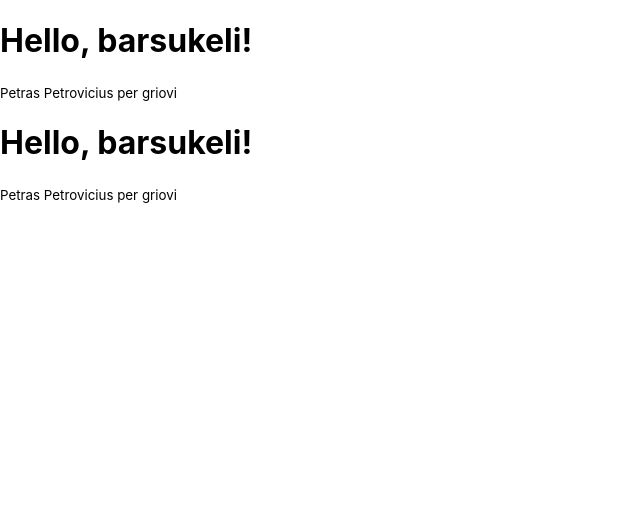
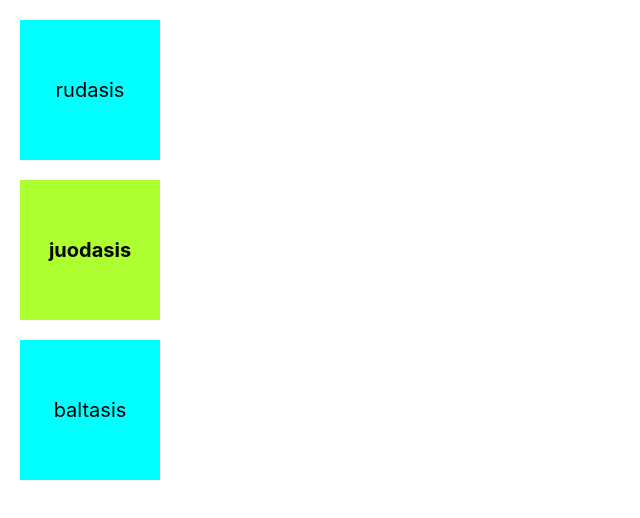
Before and after one commit to ginotas/react-projektas, a React (Create React App) app: page / in a window 1280 px wide. Shown: the top 518 px of the page, without its empty margins (0-640 px from the left). Built offline with nearby package versions, Linux system fonts and the light colour scheme.

Commit message:
sasas ir kt dalykai

```diff
--- a/package.json
+++ b/package.json
@@ -9,6 +9,7 @@
     "react": "^17.0.2",
     "react-dom": "^17.0.2",
     "react-scripts": "4.0.3",
+    "sass": "^1.39.0",
     "web-vitals": "^1.1.2"
   },
   "scripts": {
--- a/src/components/app.jsx
+++ b/src/components/app.jsx
@@ -1,12 +1,16 @@
-import Component from "./Component";
-import Stalas from "./stalas";
+
+import Kvadratas from "./kvadratas";
 
 
-function App(props) {
+const data = ["rudasis", "juodasis", "baltasis"];
+
+function App() {
     return (
         <>
-        <Component per={props.per} name={"Petras"} surname={"Petrovicius"}></Component>
-        <Stalas per={props.per} name={"Petras"} surname={"Petrovicius"}></Stalas>
+
+        {data.map((b, i) => <Kvadratas key={i} bebras={b} /> )}
+
+
         </>
         );
     }
--- /dev/null
+++ b/src/components/bebras.jsx
@@ -0,0 +1,9 @@
+function Bebras(props) {
+    return (
+       <span>{props.bebras}</span>
+        );
+    }
+
+
+
+export default Bebras;
--- /dev/null
+++ b/src/components/kvadratas.jsx
@@ -0,0 +1,19 @@
+import Bebras from "./bebras";
+
+// KOMPONENTAS
+
+function Kvadratas(props) {
+    if (props.bebras == "juodasis") {
+    return (
+        <div className="kvadratas br">
+        <b><Bebras bebras={props.bebras}/></b>
+        </div>
+        );
+    } return (
+        <div className="kvadratas">
+        <Bebras bebras={props.bebras}/>
+        </div>
+        );
+    }
+
+        export default Kvadratas;
--- a/src/index.js
+++ b/src/index.js
@@ -1,6 +1,6 @@
 import React from 'react';
 import ReactDOM from 'react-dom';
-import './index.css';
+import './index.scss';
 // import App from './App';
 import reportWebVitals from './reportWebVitals';
 
@@ -8,7 +8,7 @@ import App from "./components/app";
 
 
 ReactDOM.render(
-  <App per={"griovi"}/>,
+  <App/>,
   document.getElementById('root')
 );
 
--- a/src/index.css
+++ b/src/index.scss
@@ -11,3 +11,21 @@ code {
   font-family: source-code-pro, Menlo, Monaco, Consolas, 'Courier New',
     monospace;
 }
+
+.kvadratas {
+  width: 100px;
+  height: 100px;
+  background-color: aqua;
+  padding: 20px;
+  margin: 20px;
+  align-items: center;
+  display: flex;
+  justify-content: center;
+  span {
+    font-size: 20px;
+  }
+  &.br {
+    background-color: greenyellow;
+  }
+
+}
```
Also changed, not shown: src/components/app1.jsx (added, +14 -0 lines), 1 other file (tests, documents, lock files or other folders).
